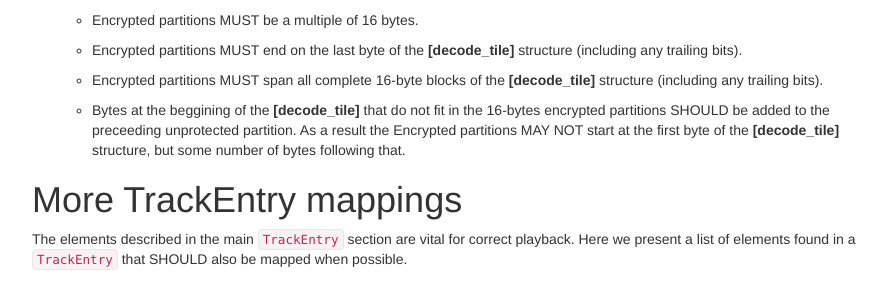
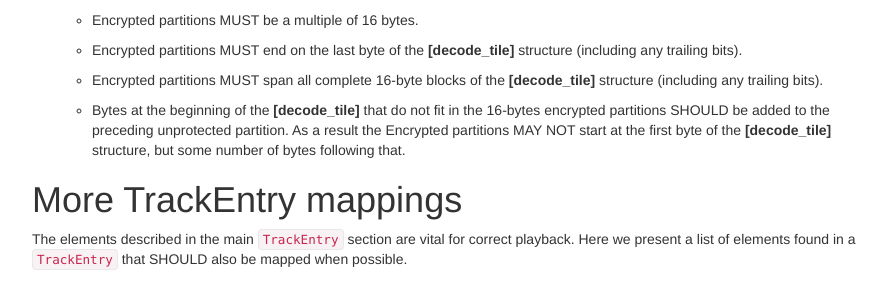
Before and after one commit to ietf-wg-cellar/matroska-specification, a Jekyll site: the page built from codec/av1.md, in a window 1280 px wide and 900 px high, scrolled down 4026 px. Shown: the part 158-450 px from the top of the window, without its empty margins (273-1168 px from the left). Built offline with Jekyll 4.4.1, drawn with Linux system fonts in a browser that asks for light colours; our own code applies the rules of GitHub Pages for plain Markdown files.

Commit message:
av1: fix typos

```diff
--- a/codec/av1.md
+++ b/codec/av1.md
@@ -172,7 +172,7 @@
 
     * Encrypted partitions MUST span all complete 16-byte blocks of the __[decode_tile]__ structure (including any trailing bits).
 
-    * Bytes at the beggining of the __[decode_tile]__ that do not fit in the 16-bytes encrypted partitions SHOULD be added to the preceeding unprotected partition. As a result the Encrypted partitions MAY NOT start at the first byte of the __[decode_tile]__ structure, but some number of bytes following that.
+    * Bytes at the beginning of the __[decode_tile]__ that do not fit in the 16-bytes encrypted partitions SHOULD be added to the preceding unprotected partition. As a result the Encrypted partitions MAY NOT start at the first byte of the __[decode_tile]__ structure, but some number of bytes following that.
 
 
 # More TrackEntry mappings
```
